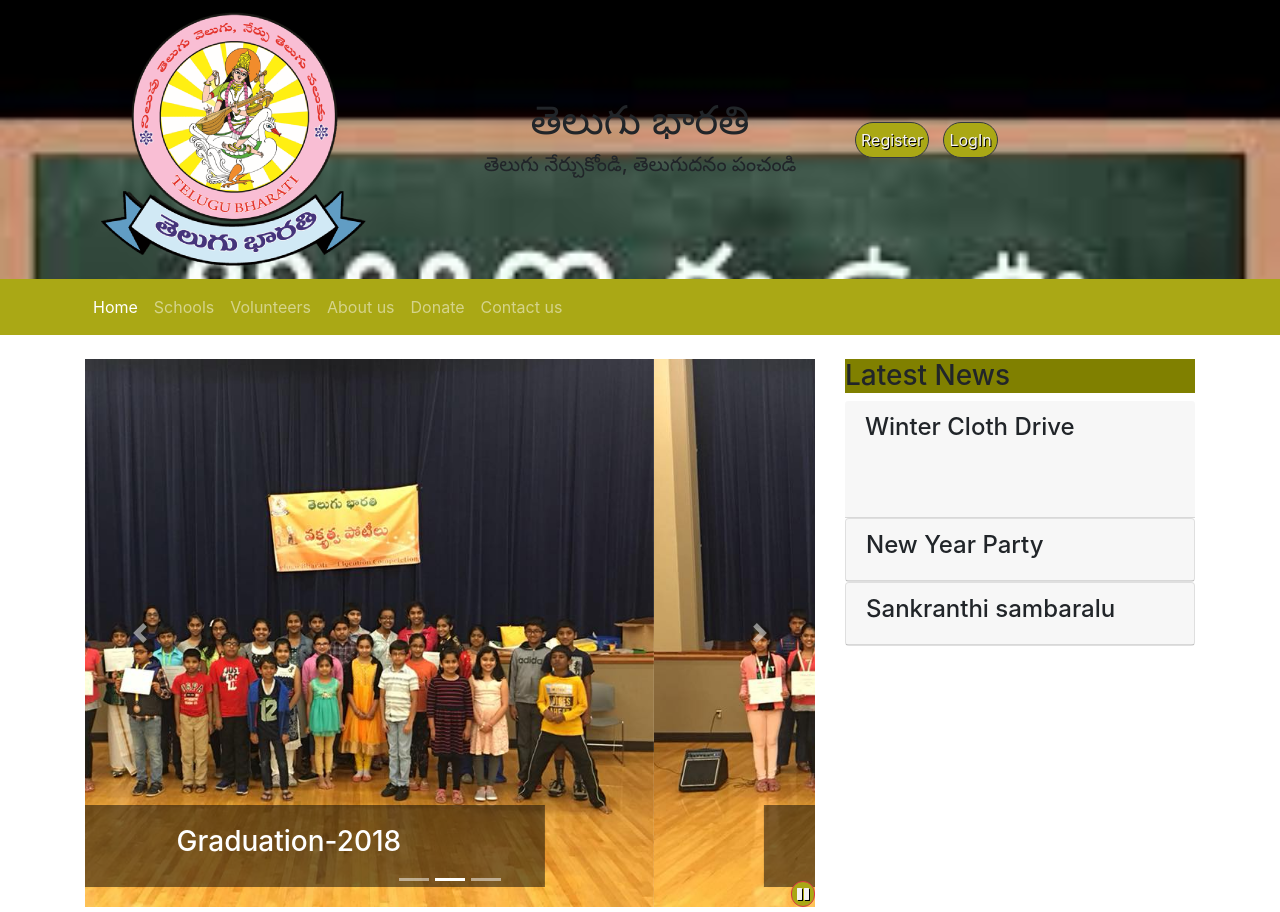
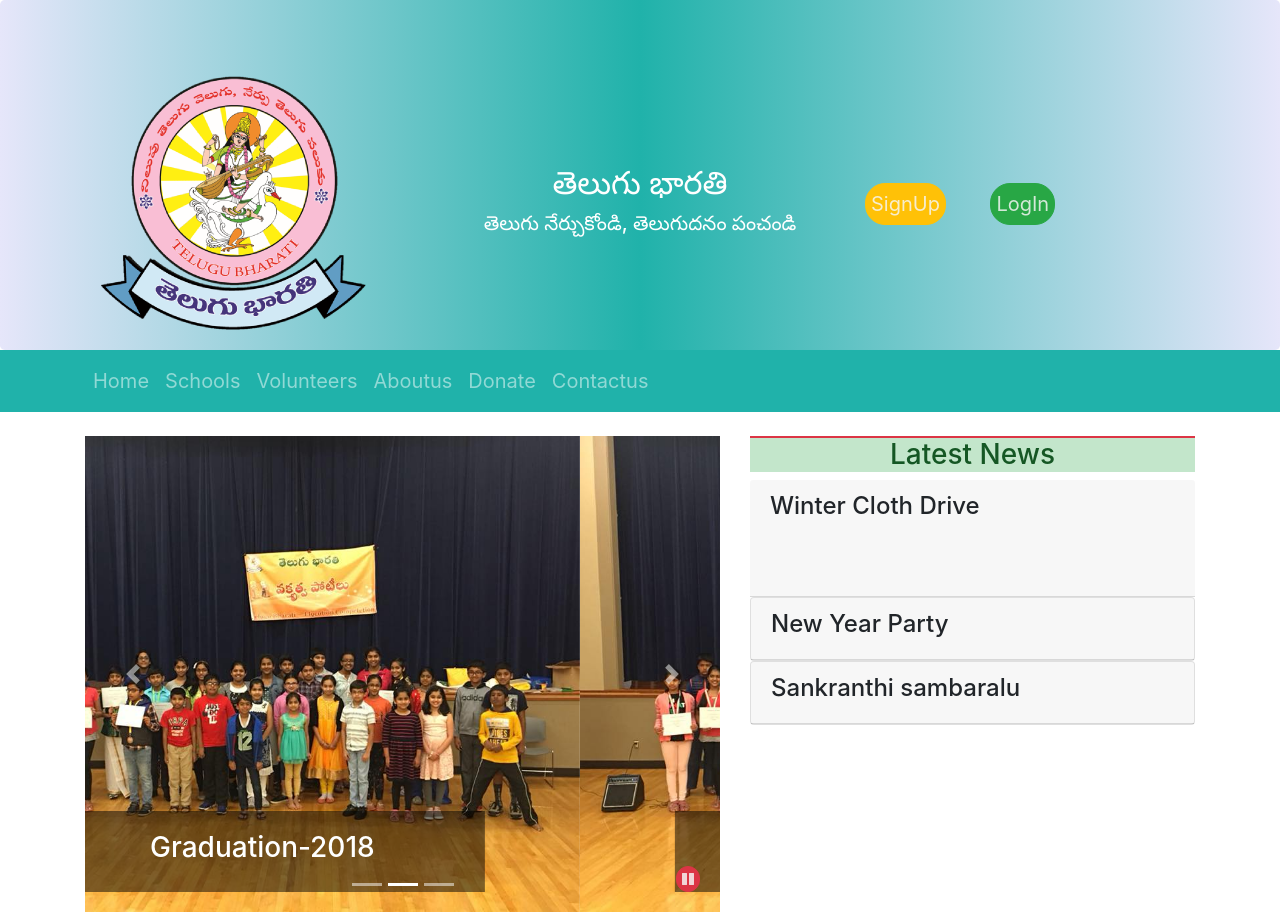
Before and after one commit to lavanyagundu/Telugubharathi, a website: page index.html in a window 1280 px wide. Drawn offline with nearby package versions, Linux system fonts and the light colour scheme.

Commit message:
updated index

```diff
--- a/css/styles.css
+++ b/css/styles.css
@@ -1,31 +1,36 @@
 
 .jumbotron
-{   margin: 0;  }
-  header{
-       background-blend-mode: soft-light;
+{  margin: 0;
+  background-image: linear-gradient(to right,lavender, lightseagreen,lavender);
+  height: 350px;;
+  color : white;
 
+}
 
-  }
-  h3{
-   text-decoration-color: pink;
-  }
-  h1,h5
+  h2,h5,h3
 {
     text-align: center;
+
 }
 .btn {
-    background-color:rgb(170, 168, 21);
-    border-radius: 99px;
-    color:         #f6f4f4;
+    border-radius: 20px;
+    color:         #f5f6f4d5;
     padding:       5px 5px;
     font:         "Open Sans", sans-serif;
     text-align:    center;
-    text-shadow:   1px 1px 0 #000;
-    margin-left: 10px;
+    margin : 20px;
   }
   .navbar {
-    background-color: rgb(170, 168, 21);}
-    .carousel-caption {
+    background-color:lightseagreen;
+    font-size: 20px;
+
+  }
+
+  .border {
+    display:block;
+   }
+  .carousel-caption
+    {
         background-color: rgba(0, 0, 0, 0.5);
       }
       #carouselButton {
--- a/index.html
+++ b/index.html
@@ -10,28 +10,29 @@
                 .row {border: solid yellow;}
                 .row div {border: solid purple;}
                 .form-row{border: solid green;}
-          </style>    -->
+              </style>    -->
               <title>Home - తెలుగు భారతి</title>
      </head>
     <body>
-        <header id ="k" class="" style="background-image: url(Images/aksharalu.jpg);background-repeat: no-repeat;background-size:cover; ">
-                <div class="container container-fluid">
+        <header class="jumbotron">
+                <div class="container">
                     <div class="row">
-                            <div class="col-4">
-                                    <img src="images/logo.png"/>
+                            <div class="col col-md-4 align-self-center">
+                                    <img class="img-fluid" src="images/logo.png"/>
                                 </div>
-                        <div class="col-4 my-auto">
-                            <h1>తెలుగు భారతి</h1>
-                            <h5>తెలుగు	నేర్చుకోండి, తెలుగుదనం పంచండి</h5>
+                        <div class="col col-md-4 my-auto">
+                            <h2>తెలుగు భారతి</h2>
+                            <h5>తెలుగు నేర్చుకోండి, తెలుగుదనం పంచండి</h5>
                         </div>
-                        <div class=" col-4 my-auto">
-                            <button class="btn btn-dark">Register</button>
-                            <button class="btn btn-dark">LogIn</button>
+                        <div class="col col-md-4 my-auto">
+                            <button class="btn btn-warning btn-lg">SignUp</button>
+                            <button class="btn btn-success btn-lg">LogIn</button>
                          </div>
                     </div>
                 </div>
         </header>
-         <nav class="navbar navbar-expand-sm navbar-dark sticky-top">
+
+         <nav class="navbar navbar-expand-md navbar-dark">
              <div class="container container-fluid">
                     <button class="navbar-toggler ml-auto" type="button"
                                    data-toggle="collapse" data-target="#tel-navbar">
@@ -39,12 +40,12 @@
                                 </button>
                                 <div class="collapse navbar-collapse" id="tel-navbar">
                                     <ul class="navbar-nav">
-                                        <li class="nav-items active"><a class="nav-link" href="#">Home</a></li>
+                                        <li class="nav-items"><a class="nav-link" href="#">Home</a></li>
                                         <li class="nav-items"><a class="nav-link"href="#">Schools</a></li>
                                         <li class="nav-items"> <a class="nav-link"href="#">Volunteers</a></li>
-                                        <li class="nav-items"><a class="nav-link"href="#">About us</a></li>
+                                        <li class="nav-items"><a class="nav-link"href="#">Aboutus</a></li>
                                         <li class="nav-items"><a class="nav-link"href="#">Donate</a></li>
-                                        <li class="nav-items"><a class="nav-link"href="contact.html">Contact us</a></li>
+                                        <li class="nav-items"><a class="nav-link"href="contact.html">Contactus</a></li>
                                     </ul>
                                 </div>
                             </div>
@@ -87,7 +88,7 @@
                     </div>
                     <div class="container">
                         <div class="row row-content">
-                            <div class="col-md-8 mx-auto">
+                            <div class="col-md-7 mx-auto">
                                 <div id="homeCarousel" class="carousel slide" data-ride="carousel">
                                     <ol class="carousel-indicators">
                                         <li data-target="#homeCarousel" data-slide-to="0" class="active"></li>
@@ -109,7 +110,7 @@
                                             </div>
                                         </div>
                                         <div class="carousel-item">
-                                            <img class="d-block w-100" src="" alt="volunteer Appreciation" />
+                                            <img class="d-block w-100" src="images/carousel/vyasam.jpg" alt="volunteer Appreciation" />
                                             <div class="carousel-caption">
                                                 <h3>Volunteer Appreciation-2019</h3>
                                             </div>
@@ -128,8 +129,8 @@
                                     </button>
                                 </div>
                             </div>
-                            <div class="col col-md-4">
-                                <h3 style="background-color: olive;">Latest News</h3>
+                            <div class="col col-md-5">
+                                <span class="border border-danger"></span><h3 class="list-group-item-success">Latest News</h3></span>
                                 <div id="accordion">
                                     <div role="tab" class="card-header">
                                         <h4>
@@ -148,10 +149,10 @@
                                         <div role="tabpanel" class="card-header">
 
                                             <h4>
-                                                <a class="collapsed" data-toggle="collapse" data-target="#git">New Year Party<small></small>
+                                                <a class="collapsed" data-toggle="collapse" data-target="#">New Year Party<small></small>
                                                 </a>
                                             </h4>
-                                            <div class="collapse" id="git" data-parent="#accordion">
+                                            <div class="collapse" id="" data-parent="#accordion">
                                                 <div class="card-body">
                                                     <p class="d-none d-sm-block"></p>
                                                 </div>
@@ -161,7 +162,7 @@
                                     <div class="card">
                                         <div role="tabpanel" class="card-header">
                                             <h4>
-                                                <a class="collapsed" data-toggle="collapse" data-target="#mongo">Sankranthi sambaralu
+                                                <a class="collapsed" data-toggle="collapse" data-target="#">Sankranthi sambaralu
                                                     <small></small></a></h4>
                                             <div class="collapse" id="mongo" data-parent="accordion">
                                                 <div class="card-body">
```
